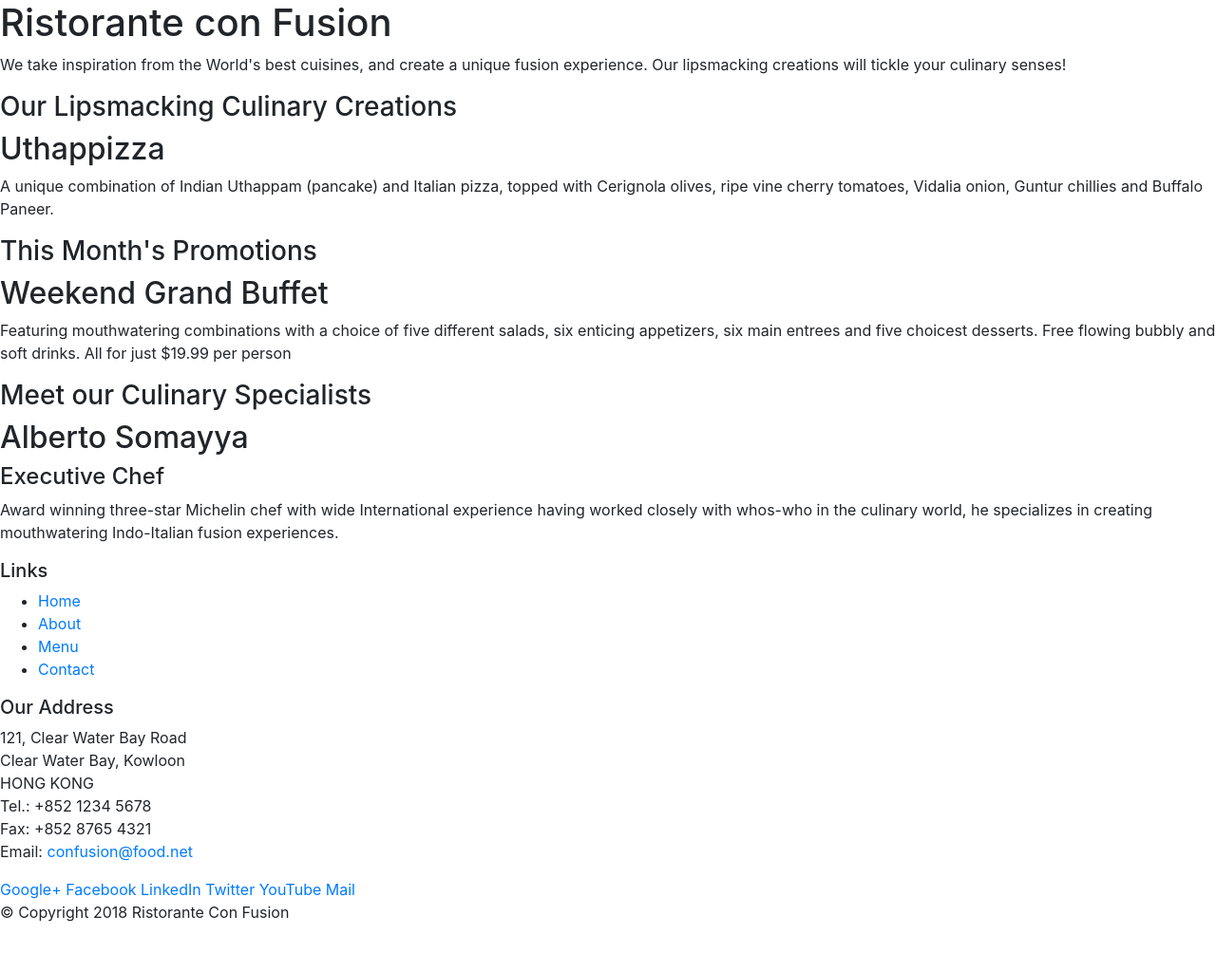
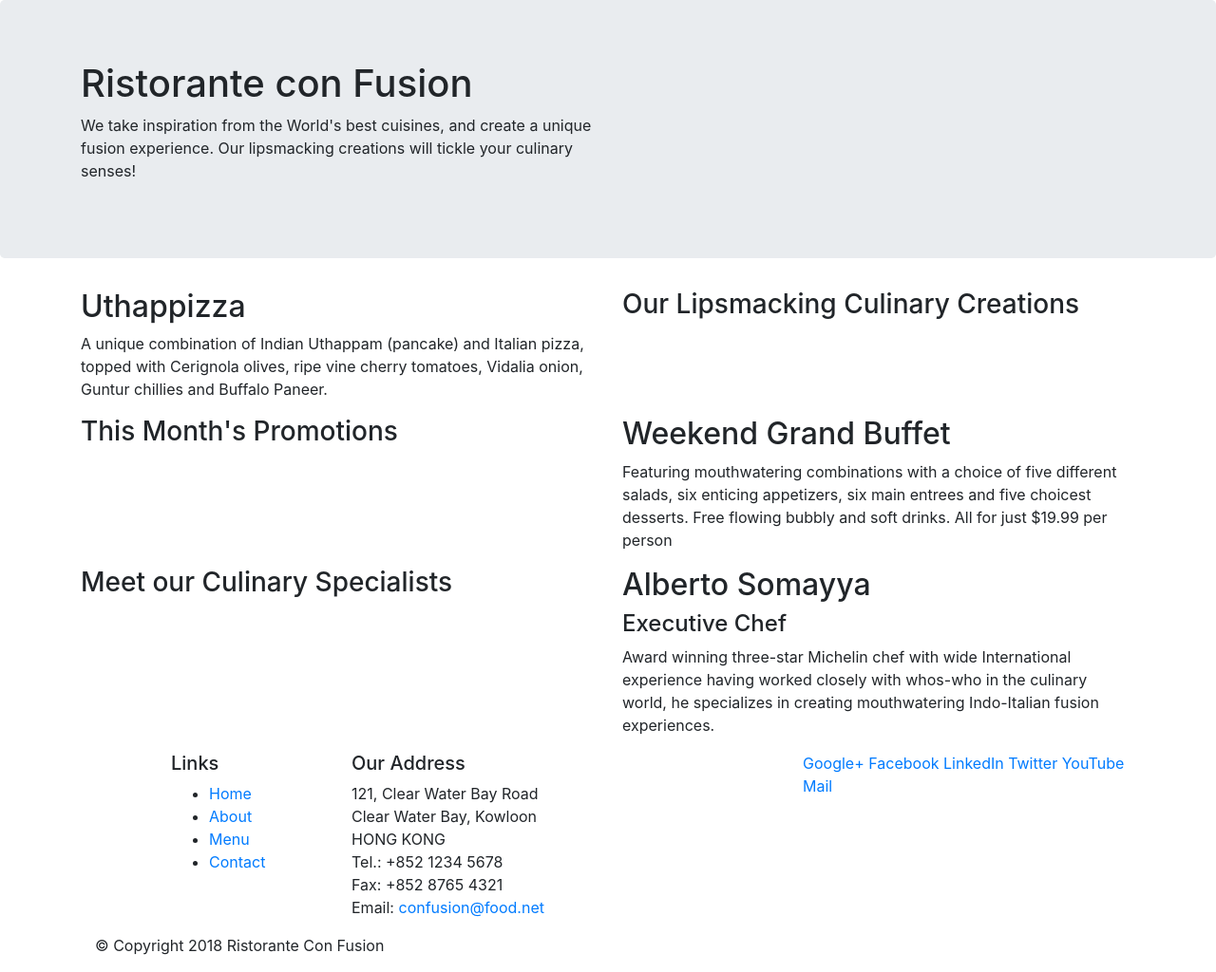
Before and after one commit to BranchManager/CourseWebDev, a website: page GitCommands/ex1/Bootstrap4/conFusion/index.html in a window 1280 px wide. Shown: the whole page at 95% size. Before the commit the page ends 989 px from the top, so only its background shows below. Drawn offline with nearby package versions, Linux system fonts and the light colour scheme.

Commit message:
index update

```diff
--- a/GitCommands/ex1/Bootstrap4/conFusion/index.html
+++ b/GitCommands/ex1/Bootstrap4/conFusion/index.html
@@ -14,46 +14,46 @@
 
 <body>
 
-    <header>
-        <div>
-            <div>
-                <div>
+    <header class="jumbotron">
+        <div class="container">
+            <div class="row">
+                <div class="col-12 col-sm-6">
                     <h1>Ristorante con Fusion</h1>
                     <p>We take inspiration from the World's best cuisines, and create a unique fusion experience. Our lipsmacking creations will tickle your culinary senses!</p>
                 </div>
-                <div>
+                <div class="col-12 col-sm">
                 </div>
             </div>
         </div>
     </header>
 
-    <div>
-        <div>
-            <div>
+    <div class="container">
+        <div class="row">
+            <div class="col-12 col-sm-4 col-md-6 order-sm-last">
                 <h3>Our Lipsmacking Culinary Creations</h3>
             </div>
-            <div>
+            <div class="col col-sm col-md order-sm-first">
                 <h2>Uthappizza</h2>
                 <p>A unique combination of Indian Uthappam (pancake) and Italian pizza, topped with Cerignola olives, ripe vine cherry tomatoes, Vidalia onion, Guntur chillies and Buffalo Paneer.</p>
             </div>
         </div>
 
 
-        <div>
-            <div>
+        <div class="row">
+            <div class="col-12 col-sm-4 col-md-6">
                 <h3>This Month's Promotions</h3>
             </div>
-            <div>
+            <div class="col col-sm col-md">
                 <h2>Weekend Grand Buffet</h2>
                 <p>Featuring mouthwatering combinations with a choice of five different salads, six enticing appetizers, six main entrees and five choicest desserts. Free flowing bubbly and soft drinks. All for just $19.99 per person </p>
             </div>
         </div>
 
-        <div>
-            <div>
+        <div class="row">
+            <div class="col-12 col-sm-4 col-md-6">
                 <h3>Meet our Culinary Specialists</h3>
             </div>
-            <div>
+            <div class="col col-sm col-md">
                 <h2>Alberto Somayya</h2>
                 <h4>Executive Chef</h4>
                 <p>Award winning three-star Michelin chef with wide International experience having worked closely with whos-who in the culinary world, he specializes in creating mouthwatering Indo-Italian fusion experiences. </p>
@@ -62,9 +62,9 @@
     </div>
 
     <footer>
-        <div>
-            <div>
-                <div>
+        <div class="container">
+            <div class="row">
+                <div class="col-4 offset-1 col-sm-2">
                     <h5>Links</h5>
                     <ul>
                         <li><a href="#">Home</a></li>
@@ -73,7 +73,7 @@
                         <li><a href="#">Contact</a></li>
                     </ul>
                 </div>
-                <div>
+                <div class="col-7 col-sm-5">
                     <h5>Our Address</h5>
                     <address>
 		              121, Clear Water Bay Road<br>
@@ -84,8 +84,8 @@
 		              Email: <a href="mailto:confusion@food.net">confusion@food.net</a>
 		           </address>
                 </div>
-                <div>
-                    <div>
+                <div class="col-12 col-sm-4">
+                    <div >
                         <a href="http://google.com/+">Google+</a>
                         <a href="http://www.facebook.com/profile.php?id=">Facebook</a>
                         <a href="http://www.linkedin.com/in/">LinkedIn</a>
@@ -96,7 +96,7 @@
                 </div>
            </div>
            <div>
-                <div>
+                <div class="col-auto">
                     <p>© Copyright 2018 Ristorante Con Fusion</p>
                 </div>
            </div>
```
